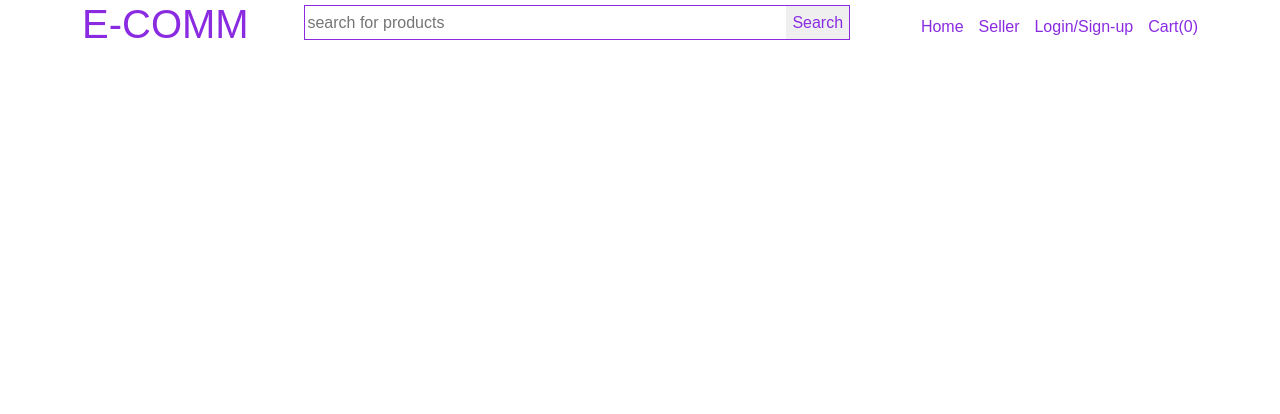
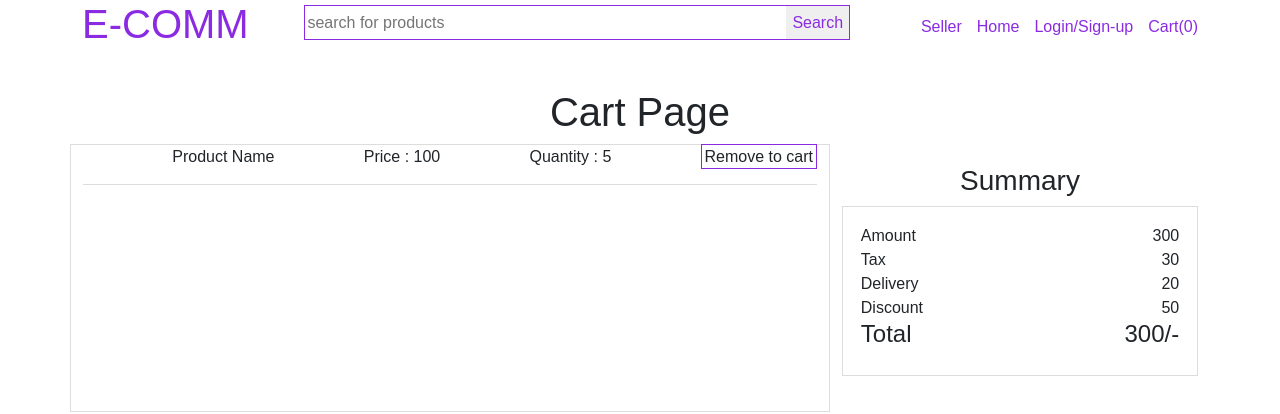
Before and after one commit to kravindra1415/ecom, an Angular app: page /cart-page in a window 1280 px wide. Before the commit this address led to /. Shown: the top 414 px of the page. Built offline with nearby package versions, Linux system fonts and the light colour scheme.

Commit message:
cart-page-ui

```diff
--- a/db.json
+++ b/db.json
@@ -121,16 +121,28 @@
       "id": 14
     },
     {
-      "name": "IPhone 14",
-      "price": "180000",
-      "color": "white",
-      "category": "Mobile",
-      "image": "https://images.pexels.com/photos/788946/pexels-photo-788946.jpeg?auto=compress&cs=tinysrgb&w=600",
-      "description": "IPhone 14",
+      "name": "Shirt",
+      "price": "2000",
+      "color": "blue",
+      "category": "clothes",
+      "image": "https://images.pexels.com/photos/1232459/pexels-photo-1232459.jpeg?auto=compress&cs=tinysrgb&w=600",
+      "description": "T-Shirt",
       "quantity": 1,
-      "userId": 5,
-      "productId": 2,
+      "userId": 1,
+      "productId": 3,
       "id": 15
+    },
+    {
+      "name": "Hp Laptop",
+      "price": "40000",
+      "color": "black",
+      "category": "PC",
+      "image": "https://images.pexels.com/photos/11129922/pexels-photo-11129922.jpeg?auto=compress&cs=tinysrgb&w=600",
+      "description": "A Hp Laptop",
+      "quantity": 1,
+      "userId": 1,
+      "productId": 1,
+      "id": 16
     }
   ],
   "users": [
--- a/src/app/app-routing.module.ts
+++ b/src/app/app-routing.module.ts
@@ -1,6 +1,7 @@
 import { NgModule } from '@angular/core';
 import { RouterModule, Routes } from '@angular/router';
 import { AuthGuard } from './auth.guard';
+import { CartPageComponent } from './cart-page/cart-page.component';
 import { DetailsComponent } from './details/details.component';
 import { HomeComponent } from './home/home.component';
 import { SearchComponent } from './search/search.component';
@@ -34,6 +35,9 @@ const routes: Routes = [
   },
   {
     path: 'user-auth', component: UserAuthComponent
+  },
+  {
+    path: 'cart-page', component: CartPageComponent
   }
 ];
 
--- a/src/app/app.module.ts
+++ b/src/app/app.module.ts
@@ -15,6 +15,7 @@ import { NgbModule } from '@ng-bootstrap/ng-bootstrap';
 import { SearchComponent } from './search/search.component';
 import { DetailsComponent } from './details/details.component';
 import { UserAuthComponent } from './user-auth/user-auth.component';
+import { CartPageComponent } from './cart-page/cart-page.component';
 
 @NgModule({
   declarations: [
@@ -27,7 +28,8 @@ import { UserAuthComponent } from './user-auth/user-auth.component';
     SellerUpdateProductComponent,
     SearchComponent,
     DetailsComponent,
-      UserAuthComponent
+      UserAuthComponent,
+      CartPageComponent
    ],
   imports: [
     BrowserModule,
--- /dev/null
+++ b/src/app/cart-page/cart-page.component.css
@@ -0,0 +1,48 @@
+.cart-page {
+    margin-top: 40px;
+    margin-bottom: 60px;
+}
+
+.cart-page h1 {
+    text-align: center;
+}
+
+.details img {
+    height: 100px;
+}
+
+.details {
+    border: 1px solid #ddd;
+}
+
+.details ul {
+    padding: 0;
+    margin: 0;
+    display: flex;
+    justify-content: space-between;
+    align-items: center;
+    list-style-type: none;
+    margin-bottom: 20px;
+    border-bottom: 1px solid #ddd;
+    padding-bottom: 15px;
+}
+
+.summary {
+    margin-top: 20px;
+    margin-bottom: 20px;
+}
+
+.summary h3 {
+    text-align: center;
+}
+
+.summary ul {
+    list-style-type: none;
+    padding: 5%;
+    border: 1px solid #ddd;
+}
+
+.summary ul li {
+    display: flex;
+    justify-content: space-between;
+}
--- /dev/null
+++ b/src/app/cart-page/cart-page.component.html
@@ -0,0 +1,59 @@
+<div class="cart-page">
+  <h1>Cart Page</h1>
+  <div class="row">
+    <div class="col-sm-8 details">
+      <ul>
+        <li>
+          <img src="" alt="">
+        </li>
+        <li>
+          <span>Product Name</span>
+        </li>
+        <li>
+          <span>Price : 100</span>
+        </li>
+        <li>
+          <span>Quantity : 5</span>
+        </li>
+        <li>
+          <span style="padding: 3px;" class="form-button">Remove to cart</span>
+        </li>
+      </ul>
+    </div>
+    <div class="col-sm-4 summary">
+      <h3>Summary</h3>
+      <ul>
+        <li>
+          <span>Amount</span>
+          <span>300</span>
+        </li>
+
+        <li>
+          <span>Tax</span>
+          <span>30</span>
+        </li>
+
+        <li>
+          <span>Delivery</span>
+          <span>20</span>
+        </li>
+
+        <li>
+          <span>Discount</span>
+          <span>50</span>
+        </li>
+
+        <li>
+          <span>
+            <h4>
+              Total
+            </h4>
+          </span>
+          <span>
+            <h4>300/-</h4>
+          </span>
+        </li>
+      </ul>
+    </div>
+  </div>
+</div>
--- /dev/null
+++ b/src/app/cart-page/cart-page.component.ts
@@ -0,0 +1,15 @@
+import { Component, OnInit } from '@angular/core';
+
+@Component({
+  selector: 'app-cart-page',
+  templateUrl: './cart-page.component.html',
+  styleUrls: ['./cart-page.component.css']
+})
+export class CartPageComponent implements OnInit {
+
+  constructor() { }
+
+  ngOnInit() {
+  }
+
+}
--- a/src/app/header/header.component.html
+++ b/src/app/header/header.component.html
@@ -12,25 +12,26 @@
     </div>
     <div [ngSwitch]="menuType">
         <ul *ngSwitchCase="'default'">
+            <li><a routerLink="seller-auth">Seller</a></li>
             <li><a routerLink="">Home</a></li>
-            <li><a routerLink="seller-auth">Seller</a></li>
             <li><a routerLink="/user-auth">Login/Sign-up</a></li>
-            <li><a href="#">Cart(0)</a></li>
+            <li><a href="#">Cart({{cartItems}})</a></li>
         </ul>
 
         <ul *ngSwitchCase="'user'">
+            <li><a routerLink="seller-auth">Seller</a></li>
             <li><a routerLink="">Home</a></li>
-            <li><a routerLink="seller-auth">Seller</a></li>
-            <li><a routerLink="user-auth">{{userName}}</a></li>
+            <!-- <li><a routerLink="user-auth">{{userName}}</a></li> -->
             <li><a style="cursor: pointer;" (click)=" userLogout()">Logout</a></li>
-            <li><a href="#">Cart({{cartItems}})</a></li>
+            <!-- <li><a href="#">Cart({{cartItems}})</a></li> -->
+            <li><a routerLink="cart-page">Cart({{cartItems}})</a></li>
         </ul>
 
         <ul *ngSwitchCase="'seller'">
+            <li><a routerLink="seller-add-product">Add Product</a></li>
             <li><a routerLink="seller-home">Product List</a></li>
-            <li><a routerLink="seller-add-product">Add Product</a></li>
             <li><a style="cursor: pointer;" (click)="logout()">Logout</a></li>
-            <li><a style="cursor: pointer;" class="sellerName">{{sellerName}}</a></li>
+            <li><a style="cursor: pointer;" class="sellerName">{{sellerName | titlecase}}</a></li>
         </ul>
     </div>
 </nav>
--- a/src/app/header/header.component.ts
+++ b/src/app/header/header.component.ts
@@ -58,7 +58,7 @@ export class HeaderComponent implements OnInit {
   userLogout() {
     localStorage.removeItem('user');
     this.route.navigate(['/user-auth']);
-    this.prodcutService.cartData.emit([]);
+    //this.prodcutService.cartData.emit([]);
   }
 
   searchProduct(queryData: KeyboardEvent) {
```
Also changed, not shown: src/app/details/details.component.ts (+11 -0 lines), 1 other file (tests, documents, lock files or other folders).
